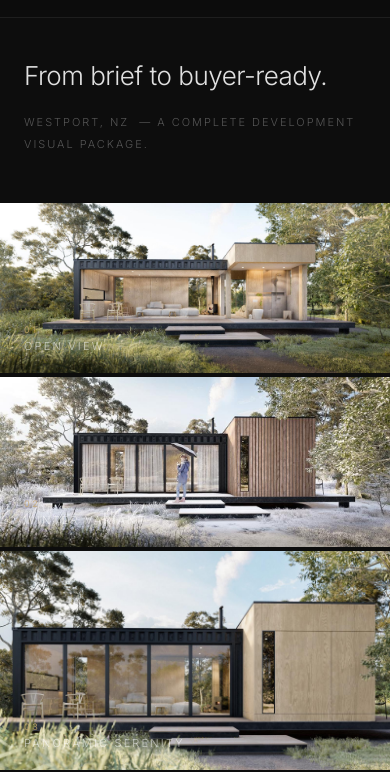
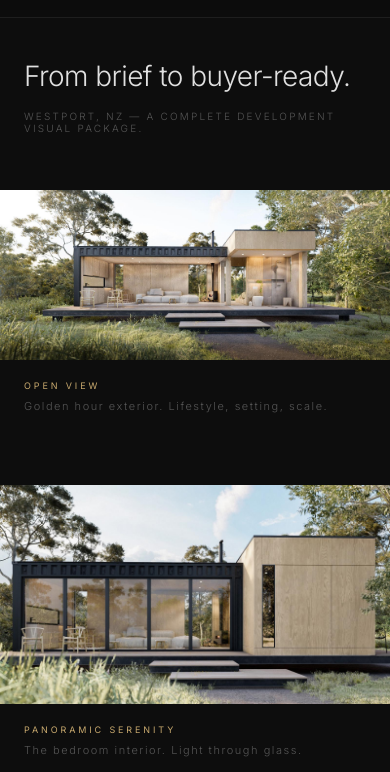
Before and after one commit to IZZAPIZZLE/dixipix, a website: page developer-set.html in a window 390 px wide. Shown: the part 83-855 px from the top of the page. Drawn offline with Linux system fonts and the light colour scheme.

Commit message:
Rebuild Developer Set as magazine layout
Full-width edge-to-edge images, title + one line context underneath each, breathing room between slides. Pulled 02 (winter, 1000px) and 04 (axo, 1000px) — below threshold.

```diff
--- a/developer-set.html
+++ b/developer-set.html
@@ -14,7 +14,6 @@
 
     :root {
       --bg:         #0d0d0d;
-      --bg-2:       #111;
       --border:     #1e1e1e;
       --text:       #e0e0e0;
       --text-muted: #555;
@@ -38,8 +37,8 @@
     /* ── Scroll fade ── */
     .fade-up {
       opacity: 0;
-      transform: translateY(28px);
-      transition: opacity 0.75s ease, transform 0.75s ease;
+      transform: translateY(32px);
+      transition: opacity 0.9s ease, transform 0.9s ease;
     }
     .fade-up.visible { opacity: 1; transform: translateY(0); }
 
@@ -87,85 +86,74 @@
     main { padding-top: 80px; }
 
     .hook {
-      padding: clamp(64px, 10vw, 110px) var(--pad) clamp(48px, 7vw, 80px);
-      max-width: 860px;
-    }
-
-    .hook-label {
-      font-size: 9px;
-      letter-spacing: 0.35em;
-      text-transform: uppercase;
-      color: var(--accent);
-      margin-bottom: 20px;
+      padding: clamp(64px, 10vw, 110px) var(--pad) clamp(56px, 8vw, 96px);
     }
 
     .hook-headline {
-      font-size: clamp(26px, 4vw, 48px);
+      font-size: clamp(28px, 4vw, 52px);
       font-weight: 300;
       letter-spacing: -0.02em;
-      line-height: 1.15;
+      line-height: 1.1;
       color: var(--text);
-      margin-bottom: 20px;
+      margin-bottom: 18px;
     }
 
     .hook-sub {
-      font-size: clamp(11px, 1.2vw, 13px);
+      font-size: clamp(10px, 1.1vw, 12px);
       font-weight: 300;
-      letter-spacing: 0.18em;
+      letter-spacing: 0.22em;
       text-transform: uppercase;
       color: var(--text-muted);
-      line-height: 2;
     }
 
-    /* ── Image sequence ── */
+    /* ── Magazine sequence ── */
     .sequence {
       display: flex;
       flex-direction: column;
-      gap: 4px;
     }
 
-    .seq-item {
-      position: relative;
+    .slide {
+      margin-bottom: clamp(72px, 10vw, 130px);
+    }
+    .slide:last-child { margin-bottom: 0; }
+
+    .slide-img {
       width: 100%;
       overflow: hidden;
-      background: #161616;
+      background: #111;
+      line-height: 0;
     }
-
-    .seq-item img {
+    .slide-img img {
       display: block;
       width: 100%;
       height: auto;
-      object-fit: cover;
     }
 
-    .seq-label {
-      position: absolute;
-      bottom: 20px;
-      left: 24px;
+    .slide-caption {
+      padding: 20px var(--pad) 0;
       display: flex;
-      flex-direction: column;
-      gap: 4px;
+      align-items: baseline;
+      gap: 28px;
     }
 
-    .seq-num {
+    .slide-title {
       font-size: 9px;
-      letter-spacing: 0.28em;
+      letter-spacing: 0.32em;
       text-transform: uppercase;
       color: var(--accent);
-      opacity: 0.8;
+      white-space: nowrap;
     }
 
-    .seq-name {
+    .slide-context {
       font-size: 11px;
       font-weight: 300;
-      letter-spacing: 0.2em;
-      text-transform: uppercase;
-      color: rgba(255,255,255,0.6);
+      letter-spacing: 0.14em;
+      color: var(--text-muted);
     }
 
     /* ── CTA ── */
     .cta-block {
-      padding: clamp(64px, 10vw, 100px) var(--pad);
+      padding: clamp(80px, 12vw, 130px) var(--pad);
       border-top: 1px solid var(--border);
       display: flex;
       align-items: center;
@@ -220,6 +208,7 @@
       .nav-links { gap: 24px; }
       .nav-links a { font-size: 9px; }
       .cta-block { flex-direction: column; align-items: flex-start; }
+      .slide-caption { flex-direction: column; gap: 8px; }
     }
   </style>
 </head>
@@ -241,57 +230,49 @@
     <!-- ── HOOK ── -->
     <div class="hook fade-up">
       <h1 class="hook-headline">From brief to buyer-ready.</h1>
-      <p class="hook-sub">Westport, NZ &nbsp;— A complete development visual package.</p>
+      <p class="hook-sub">Westport, NZ — A complete development visual package.</p>
     </div>
 
     <!-- ── IMAGE SEQUENCE ── -->
     <div class="sequence">
 
-      <div class="seq-item fade-up">
-        <img src="images/developer-set/01.jpg" alt="Exterior — Golden Hour" loading="eager" />
-        <div class="seq-label">
-          <span class="seq-num">01</span>
-          <span class="seq-name">Open View</span>
+      <div class="slide fade-up">
+        <div class="slide-img">
+          <img src="images/developer-set/01.jpg" alt="Open View" loading="eager" />
+        </div>
+        <div class="slide-caption">
+          <span class="slide-title">Open View</span>
+          <span class="slide-context">Golden hour exterior. Lifestyle, setting, scale.</span>
         </div>
       </div>
 
-      <div class="seq-item fade-up">
-        <img src="images/developer-set/02.jpg" alt="Seasonal Variant — Winter" loading="lazy" />
-        <div class="seq-label">
-          <span class="seq-num">02</span>
-          <span class="seq-name">Winter Variant</span>
+      <div class="slide fade-up">
+        <div class="slide-img">
+          <img src="images/developer-set/03.jpg" alt="Panoramic Serenity" loading="lazy" />
+        </div>
+        <div class="slide-caption">
+          <span class="slide-title">Panoramic Serenity</span>
+          <span class="slide-context">The bedroom interior. Light through glass.</span>
         </div>
       </div>
 
-      <div class="seq-item fade-up">
-        <img src="images/developer-set/03.jpg" alt="Interior — Panoramic View" loading="lazy" />
-        <div class="seq-label">
-          <span class="seq-num">03</span>
-          <span class="seq-name">Panoramic Serenity</span>
+      <div class="slide fade-up">
+        <div class="slide-img">
+          <img src="images/developer-set/05.jpg" alt="Floor Plan Overlay" loading="lazy" />
+        </div>
+        <div class="slide-caption">
+          <span class="slide-title">Floor Plan Overlay</span>
+          <span class="slide-context">Top-down. Dimensions in place.</span>
         </div>
       </div>
 
-      <div class="seq-item fade-up">
-        <img src="images/developer-set/04.jpg" alt="Structure — Open Plan Cutaway" loading="lazy" />
-        <div class="seq-label">
-          <span class="seq-num">04</span>
-          <span class="seq-name">Axo Cutaway</span>
+      <div class="slide fade-up">
+        <div class="slide-img">
+          <img src="images/developer-set/06.jpg" alt="Catalogue Mockup" loading="lazy" />
         </div>
-      </div>
-
-      <div class="seq-item fade-up">
-        <img src="images/developer-set/05.jpg" alt="Floor Plan" loading="lazy" />
-        <div class="seq-label">
-          <span class="seq-num">05</span>
-          <span class="seq-name">Floor Plan Overlay</span>
-        </div>
-      </div>
-
-      <div class="seq-item fade-up">
-        <img src="images/developer-set/06.jpg" alt="Development Package — Catalogue" loading="lazy" />
-        <div class="seq-label">
-          <span class="seq-num">06</span>
-          <span class="seq-name">Catalogue Mockup</span>
+        <div class="slide-caption">
+          <span class="slide-title">Catalogue Mockup</span>
+          <span class="slide-context">The finished package. Print-ready.</span>
         </div>
       </div>
 
@@ -313,7 +294,7 @@
   <script>
     const obs = new IntersectionObserver(entries => {
       entries.forEach(e => { if (e.isIntersecting) { e.target.classList.add('visible'); obs.unobserve(e.target); } });
-    }, { threshold: 0.06 });
+    }, { threshold: 0.05 });
     document.querySelectorAll('.fade-up').forEach(el => obs.observe(el));
   </script>
 
```
